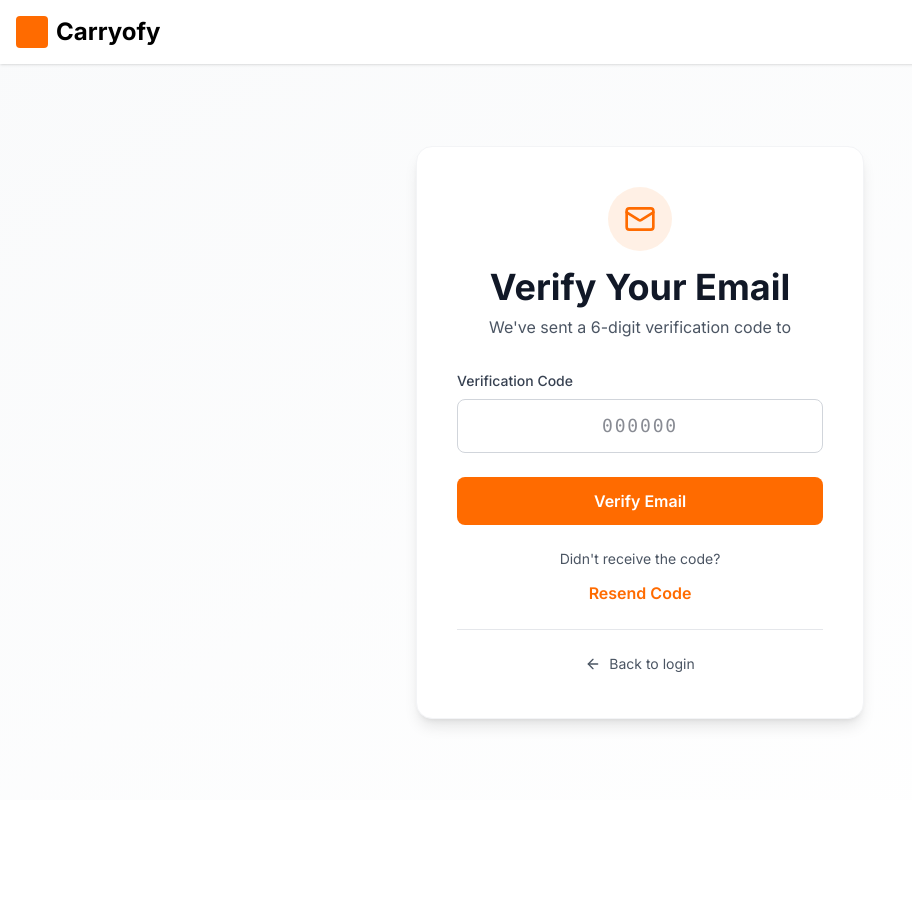
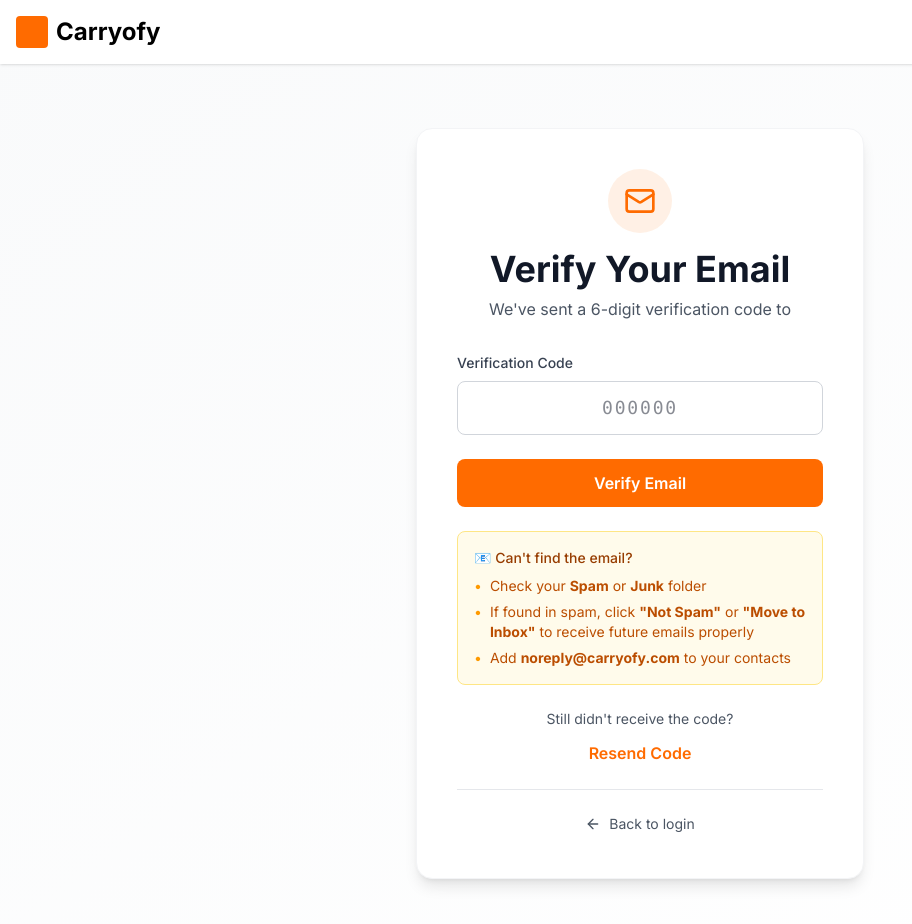
Before and after one commit to NexaTechX/Carryofy-frontend, a Next.js app in the folder web/: page /auth/verify in a window 1280 px wide. Shown: the top 924 px of the page, without its empty margins (0-912 px from the left). Before the commit the page ends 800 px from the top, so only its background shows below. Built offline with nearby package versions, Linux system fonts and the light colour scheme; no server answers.

Commit message:
feat: add email verification page with code input, resend functionality, and success state handling.

```diff
--- a/web/pages/auth/verify.tsx
+++ b/web/pages/auth/verify.tsx
@@ -237,10 +237,31 @@ export default function EmailVerification() {
                 </button>
               </form>
 
+              {/* Spam Notice */}
+              <div className="mt-6 p-4 bg-amber-50 border border-amber-200 rounded-lg">
+                <p className="text-amber-800 text-sm font-medium mb-2">
+                  📧 Can't find the email?
+                </p>
+                <ul className="text-amber-700 text-sm space-y-1.5">
+                  <li className="flex items-start gap-2">
+                    <span className="text-amber-500">•</span>
+                    <span>Check your <strong>Spam</strong> or <strong>Junk</strong> folder</span>
+                  </li>
+                  <li className="flex items-start gap-2">
+                    <span className="text-amber-500">•</span>
+                    <span>If found in spam, click <strong>"Not Spam"</strong> or <strong>"Move to Inbox"</strong> to receive future emails properly</span>
+                  </li>
+                  <li className="flex items-start gap-2">
+                    <span className="text-amber-500">•</span>
+                    <span>Add <strong>noreply@carryofy.com</strong> to your contacts</span>
+                  </li>
+                </ul>
+              </div>
+
               {/* Resend Code */}
               <div className="mt-6 text-center">
                 <p className="text-gray-600 text-sm mb-3">
-                  Didn't receive the code?
+                  Still didn't receive the code?
                 </p>
                 <button
                   type="button"
```
